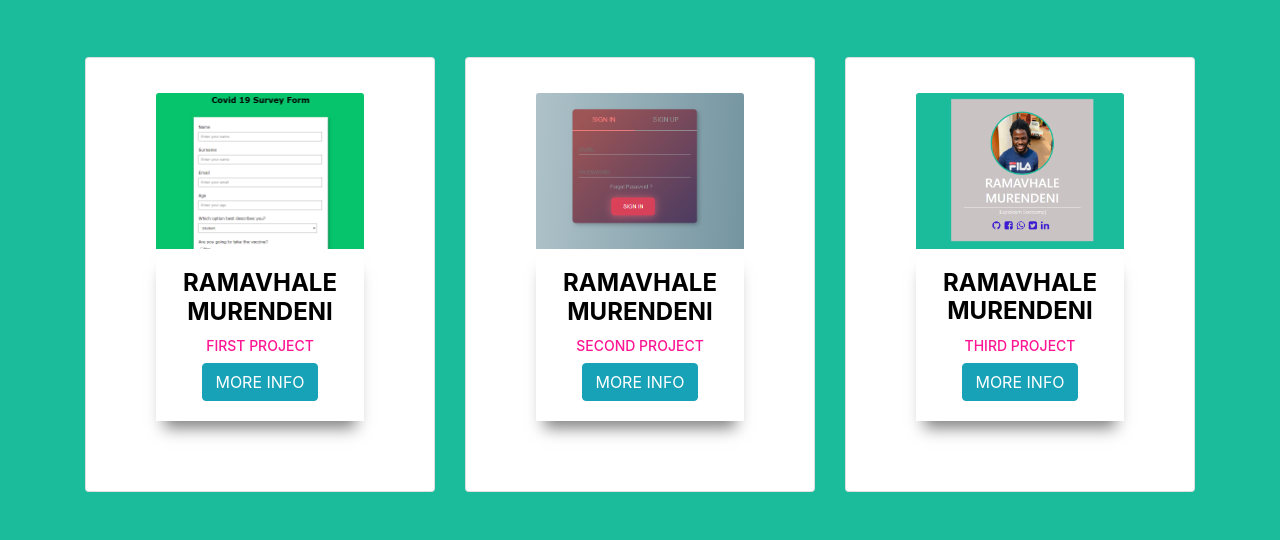
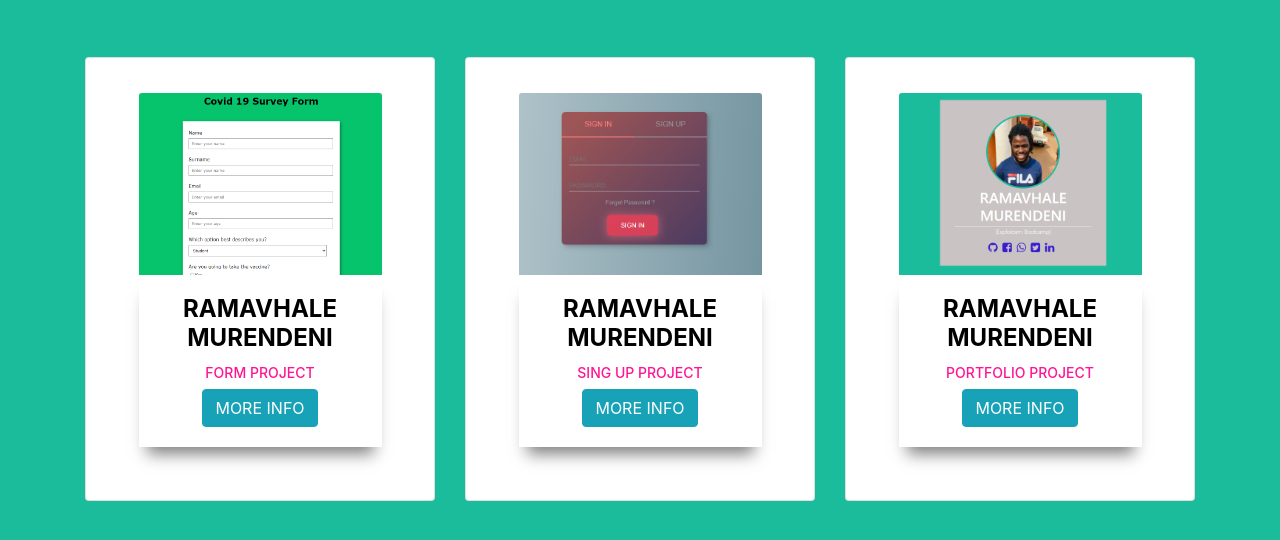
Before and after one commit to Expolearn/Ramavhale4-github.io, a plain HTML site: page portfolio.html in a window 1280 px wide. Shown: the part 76-616 px from the top of the page. Drawn offline with nearby package versions, Linux system fonts and the light colour scheme.

Commit message:
PORTFOLIO
DESCRIPTIONS

```diff
--- a/portfolio.html
+++ b/portfolio.html
@@ -67,7 +67,7 @@
                         <div class="card-body">
                             <h5 class="card-title"> RAMAVHALE MURENDENI</h5>
                             <h6>
-                                FIRST PROJECT</h6>
+                                FORM PROJECT</h6>
 
                             <div class="container 01">
                                 <a href="#demo" class="btn btn-info" data-toggle="collapse">MORE INFO</a>
@@ -89,7 +89,7 @@
                             <h5 class="card-title">
                                 RAMAVHALE MURENDENI</h5>
                             <h6>
-                                SECOND PROJECT</h6>
+                                SING UP PROJECT</h6>
 
                             <div class="container-fluid 01">
                                 <a href="#view" class="btn btn-info" data-toggle="collapse">MORE INFO</a>
@@ -110,7 +110,7 @@
                             <h5 class="card-title">
                                 RAMAVHALE MURENDENI</h5>
                             <h6>
-                                THIRD PROJECT</h6>
+                                Portfolio PROJECT</h6>
 
                             <div class="container 03">
                                 <a href="#view1" class="btn btn-info" data-toggle="collapse">MORE INFO</a>
--- a/style5.css
+++ b/style5.css
@@ -44,10 +44,10 @@ body {
 }
 
 .card {
-    padding: 20%;
+    padding: 15%;
     padding-top: 35px;
     margin-top: 60px;
-    margin-bottom: 100px
+    margin-bottom: 80px
 }
 
 .inner {
```
